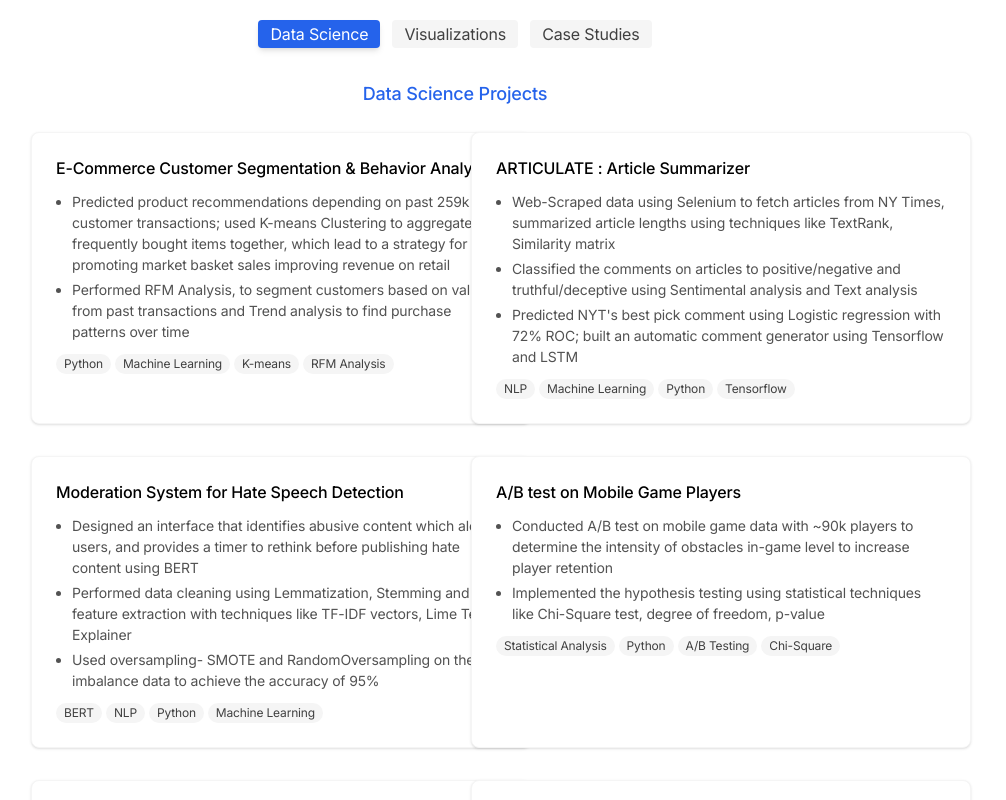
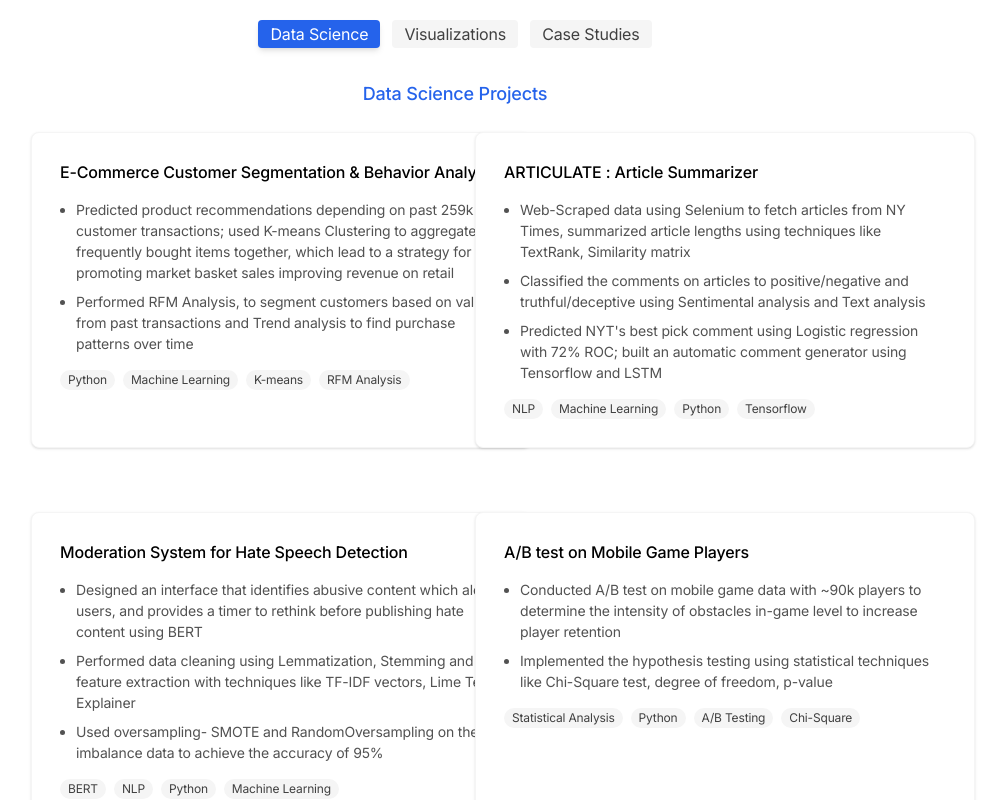
Before and after one commit to lisaapatel/lisaa, a Next.js app: page /lisaa/projects in a window 1280 px wide. Shown: the part 460-1260 px from the top of the page, without its empty margins (185-1191 px from the left). Built offline with nearby package versions, Linux system fonts and the light colour scheme.

Commit message:
update pages

```diff
--- a/pages/index.tsx
+++ b/pages/index.tsx
@@ -75,6 +75,7 @@ const Home: NextPage = () => {
             height={400}
             className="rounded-lg shadow-md w-full max-w-[300px] sm:max-w-[400px]"
             priority
+            unoptimized={true}
           />
         </div>
 
--- a/pages/projects.tsx
+++ b/pages/projects.tsx
@@ -231,13 +231,13 @@ const Projects: NextPage = () => {
 
   // Refined card design with more elegant typography
   const renderDataScienceProjects = () => (
-    <div className="grid grid-cols-1 gap-8 md:grid-cols-2">
+    <div className="grid grid-cols-1 gap-10 md:grid-cols-2">
       {PROJECTS.map((p: Project) => (
         <Card
           key={p.title}
-          className="card p-4 sm:p-6 hover:shadow-md transition-shadow duration-300 border border-gray-100 dark:border-gray-700"
+          className="card p-5 sm:p-7 mb-6 hover:shadow-md transition-shadow duration-300 border border-gray-100 dark:border-gray-700"
         >
-          <h3 className="text-base font-medium mb-3 leading-snug">
+          <h3 className="text-base font-medium mb-4 leading-snug">
             {p.link ? (
               <a
                 href={p.link}
@@ -251,12 +251,12 @@ const Projects: NextPage = () => {
               p.title
             )}
           </h3>
-          <ul className="list-disc pl-4 space-y-1 text-sm text-gray-600 dark:text-gray-400 mb-3">
+          <ul className="list-disc pl-4 space-y-2 text-sm text-gray-600 dark:text-gray-400 mb-4">
             {p.body.map((b, i) => (
               <li key={i} className="leading-normal">{b}</li>
             ))}
           </ul>
-          <div className="flex flex-wrap gap-1 mt-auto">
+          <div className="flex flex-wrap gap-2 mt-auto">
             {p.technologies.map((tech) => (
               <span
                 key={tech}
--- a/pages/travel.tsx
+++ b/pages/travel.tsx
@@ -24,12 +24,7 @@ const Travel: NextPage = () => {
           My passion for travel has taken me around the world, capturing memories and experiencing diverse cultures.
         </p>
 
-        <div className="bg-white dark:bg-gray-800 p-6 rounded-lg shadow-sm mb-12">
-          <h3 className="text-base font-medium mb-2">Food Adventures</h3>
-          <p className="text-sm leading-relaxed text-gray-600 dark:text-gray-400">
-            One of the best parts of traveling is experiencing local cuisines. From street food markets in Bangkok to fresh pasta in Italy, food is central to understanding a culture&apos;s identity and traditions.
-          </p>
-        </div>
+
 
         <div className="text-center">
           <p className={`text-sm ${textColorSecondary}`}>
```
